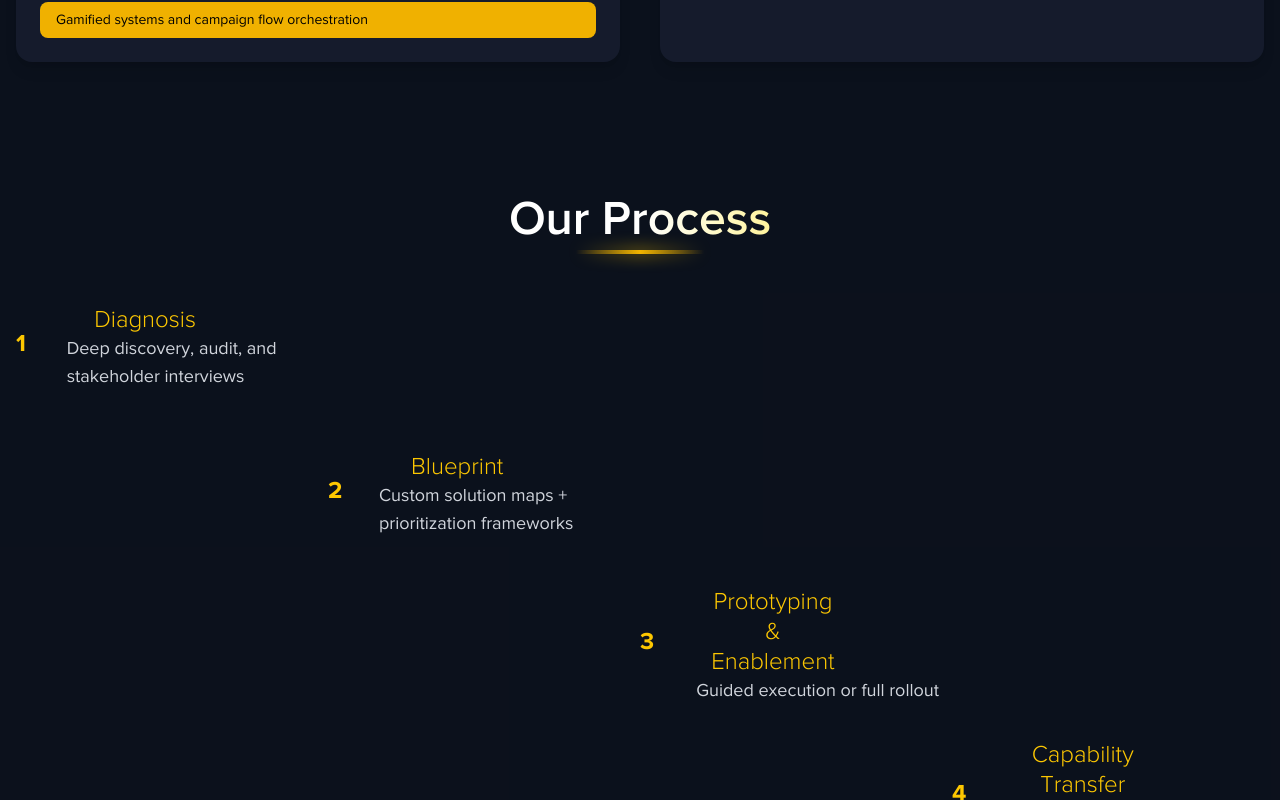
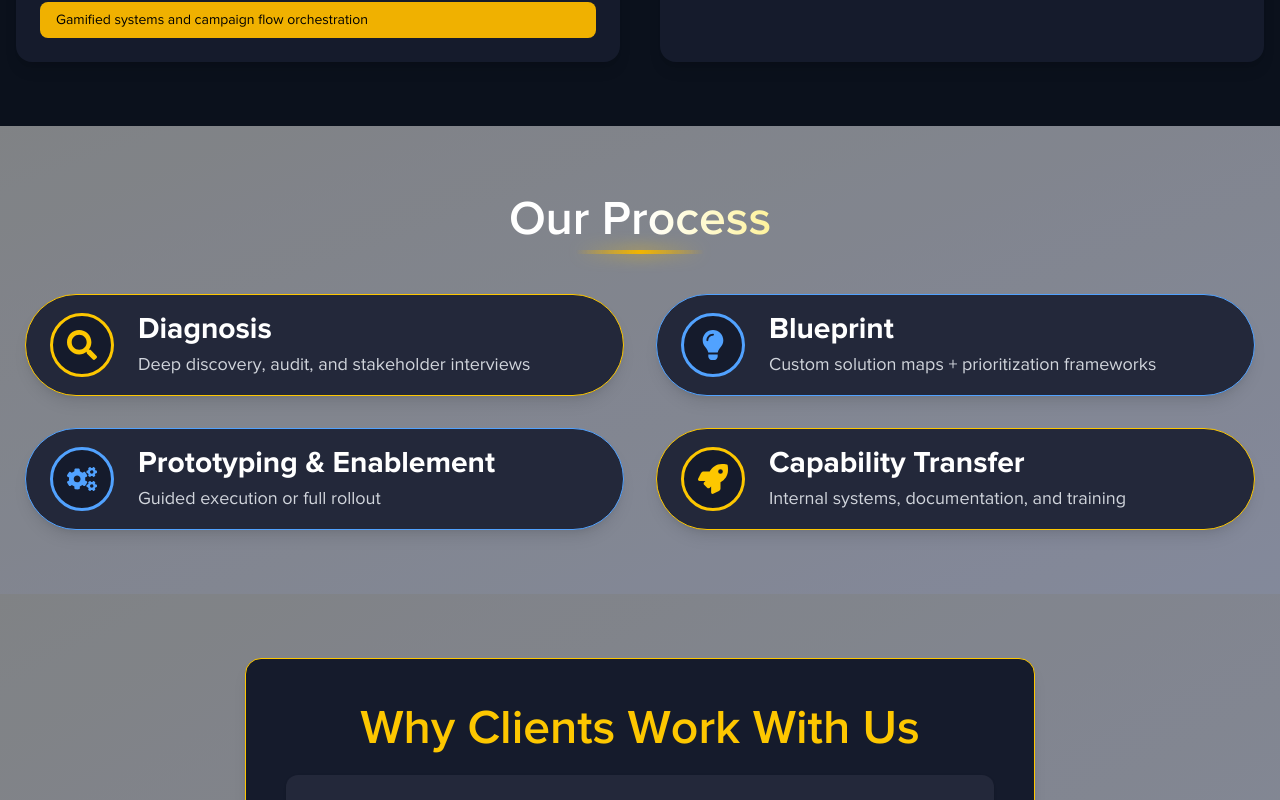
Before and after one commit to judeandy1999/vamossy.com, a Next.js app: page /consulting in a window 1280 px wide. Shown: the part 1740-2540 px from the top of the page. Built offline with nearby package versions, Linux system fonts and the light colour scheme; no server answers.

Commit message:
feat: refactor OurProcess component for improved layout and icon integration

```diff
--- a/components/consulting/our-process.jsx
+++ b/components/consulting/our-process.jsx
@@ -1,40 +1,48 @@
 import { ourProcess } from '@/data/data';
 import Title from '@/components/ui/title';
 import Container from '@/components/ui/container';
+import { FaSearch, FaLightbulb, FaCogs, FaRocket } from "react-icons/fa";
+
+const stepBorderColors = [
+  "border-yellow-400",
+  "border-blue-400",
+  "border-blue-400",
+  "border-yellow-400"
+];
+
+const stepIconBgColors = [
+  "text-yellow-400",
+  "text-blue-400",
+  "text-blue-400",
+  "text-yellow-400"
+];
+
+const stepIcons = [
+  <FaSearch key="search" />,
+  <FaLightbulb key="lightbulb" />,
+  <FaCogs key="cogs" />,
+  <FaRocket key="rocket" />
+];
 
 export default function OurProcess() {
-  // Tweak these values for spacing
-  const STEP_HEIGHT = 120;
-  const STEP_LEFT = 2; // grid column span
-
   return (
-    <Container variant="gray-gradient">
-      <div className="flex flex-col items-start">
-        <Title variant="h2" title="Our Process" underlineEffect={true} className="self-center mb-12"/>
-
-        <div
-          className="grid relative w-full"
-          style={{
-            gridTemplateColumns: `repeat(${ourProcess.length * STEP_LEFT}, minmax(0, 1fr))`,
-            minHeight: `${STEP_HEIGHT * ourProcess.length + STEP_HEIGHT}px`,
-          }}
-        >
-          {ourProcess.map((step, index) => (
+    <Container variant="transparent-gradient" >
+      <div className="flex flex-col items-center">
+        <Title variant="h2" title="Our Process" underlineEffect={true} className="!mb-10"/>
+        <div className="w-full flex flex-col md:flex-row md:flex-wrap md:justify-center gap-8 mx-auto">
+          {ourProcess.map((step, idx) => (
             <div
-              key={index}
-              className="flex gap-6 items-center"
-              style={{
-                gridColumn: `${index * STEP_LEFT + 1} / span ${STEP_LEFT}`,
-                gridRow: `${index + 1}`,
-                minHeight: `${STEP_HEIGHT}px`,
-                position: 'relative',
-              }}
+              key={idx}
+              className={`flex items-center bg-[#23283a] rounded-full border-1 ${stepBorderColors[idx]} px-6 py-4 w-full md:w-[48%] shadow-lg`}
             >
-
-              <div className="text-yellow-400 text-2xl font-bold w-10 z-10">{step.step}</div>
-              <div className="z-10">
-                <Title variant="h4" title={step.title} className="text-yellow-400"/>
-                <p className="text-lg text-gray-300">{step.description}</p>
+              {/* Icon Circle */}
+              <div className={`flex items-center justify-center rounded-full border-3 ${stepBorderColors[idx]} bg-[#151B2C] w-16 h-16 mr-6`}>
+                <span className={`text-3xl ${stepIconBgColors[idx]}`}>{stepIcons[idx]}</span>
+              </div>
+              {/* Step Content */}
+              <div className="flex flex-col flex-1">
+                <div className="font-bold text-3xl text-white mb-1">{step.title}</div>
+                <div className="text-gray-300 text-lg">{step.description}</div>
               </div>
             </div>
           ))}
```
